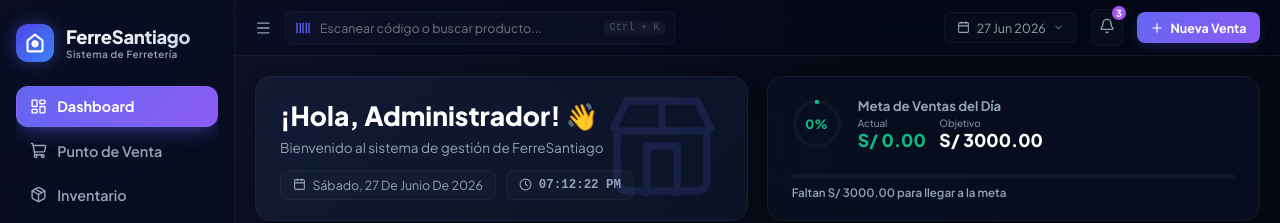
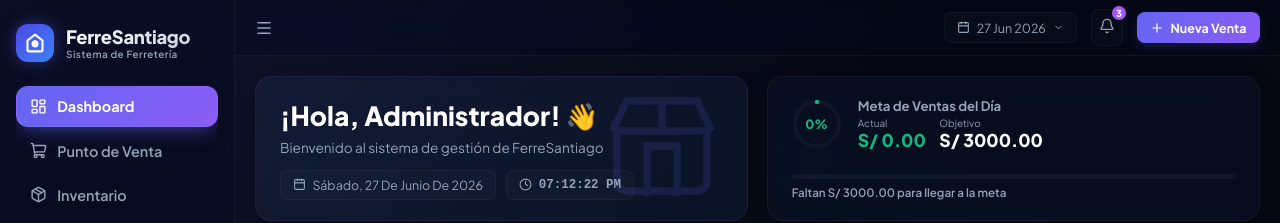
Before and after one commit to jddesarrollovirtual/sistema-ferreteria, a React (Vite) app: page / in a window 1280 px wide. Shown: the top 223 px of the page. Built offline with nearby package versions, Linux system fonts and the light colour scheme; no server answers; the database is empty.

Commit message:
feat: conditionally render global top search bar only on active POS view

```diff
--- a/src/App.jsx
+++ b/src/App.jsx
@@ -210,6 +210,7 @@ export default function App() {
           {/* Search bar */}
           <div style={{ display: 'flex', alignItems: 'center', gap: '0.85rem', flexGrow: 1, maxWidth: '420px' }}>
             <Menu size={18} style={{ color: 'var(--text-secondary)', cursor: 'pointer' }} />
+            {activeTab === 'pos' && (
               <form onSubmit={(e) => e.preventDefault()} style={{ position: 'relative', width: '100%' }}>
                 <Barcode size={16} style={{ position: 'absolute', left: '10px', top: '50%', transform: 'translateY(-50%)', color: 'var(--primary)' }} />
                 <input
@@ -242,6 +243,7 @@ export default function App() {
                   fontFamily: 'monospace'
                 }}>Ctrl + K</span>
               </form>
+            )}
           </div>
 
           {/* Header Controls */}
```
Lines whose indentation alone changed are shown as unchanged.
